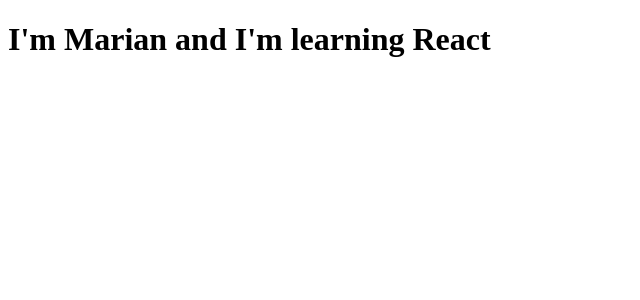
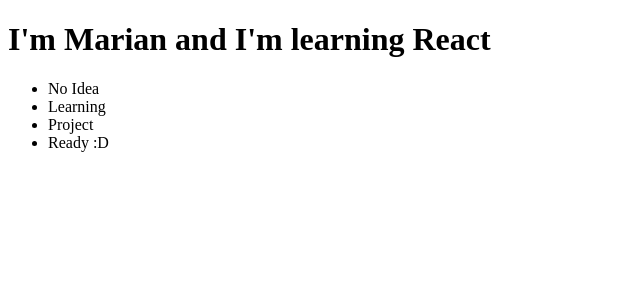
Before and after one commit to mariangz/learning-app, a JavaScript app: page / in a window 1280 px wide. Shown: the top 300 px of the page, without its empty margins (0-640 px from the left). Built offline with nearby package versions, Linux system fonts and the light colour scheme.

Commit message:
add list component

```diff
--- a/src/App.js
+++ b/src/App.js
@@ -1,7 +1,12 @@
+import List from './List';
+
 export default function App({ name, technology }) {
   return (
-    <h1>
-      I'm {name} and I'm learning {technology}
-    </h1>
+    <>
+      <h1>
+        I'm {name} and I'm learning {technology}
+      </h1>
+      <List />
+    </>
   );
 }
--- /dev/null
+++ b/src/List.js
@@ -0,0 +1,10 @@
+export default function List() {
+  return (
+    <ul>
+      <li>No Idea</li>
+      <li>Learning</li>
+      <li>Project</li>
+      <li>Ready :D </li>
+    </ul>
+  );
+}
```
